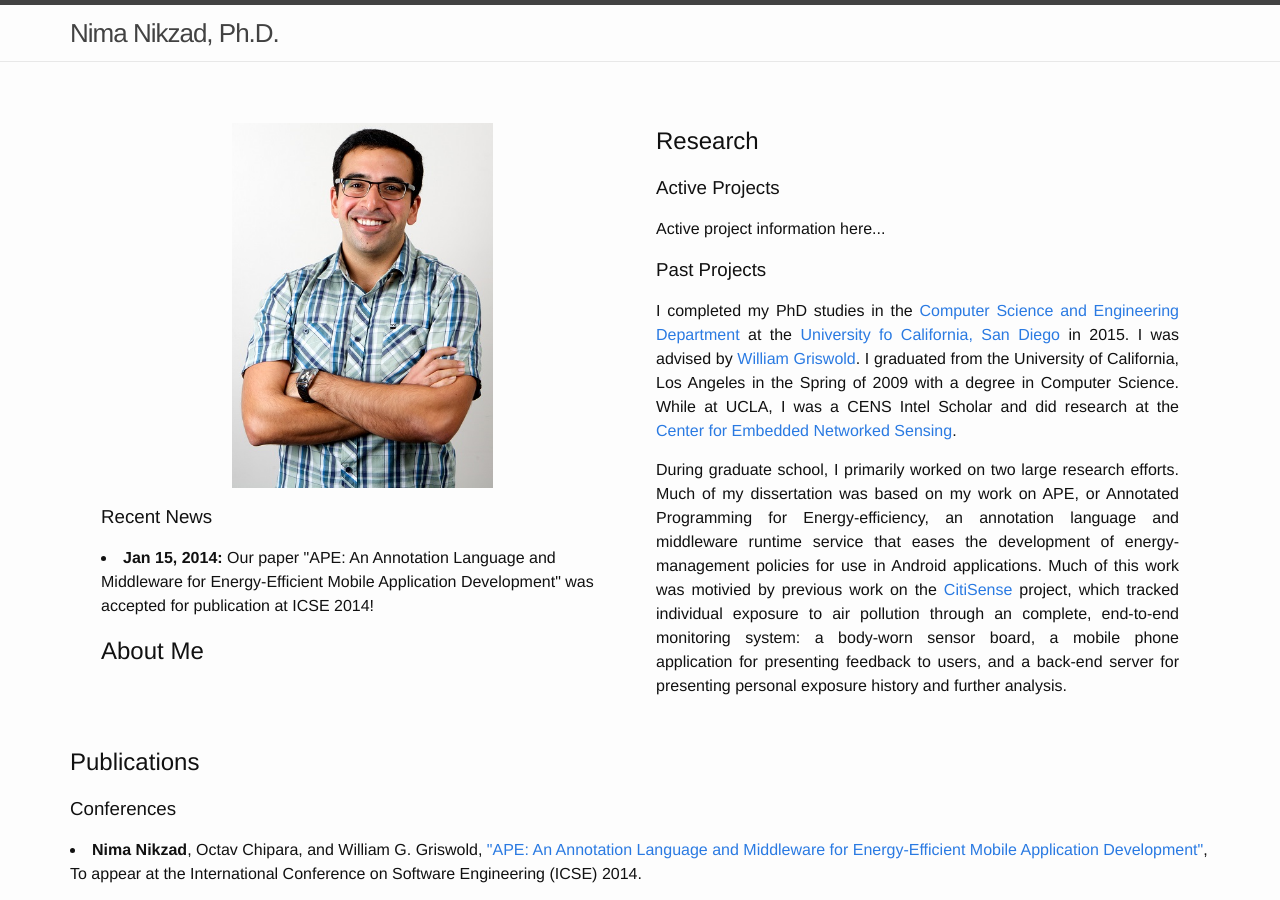
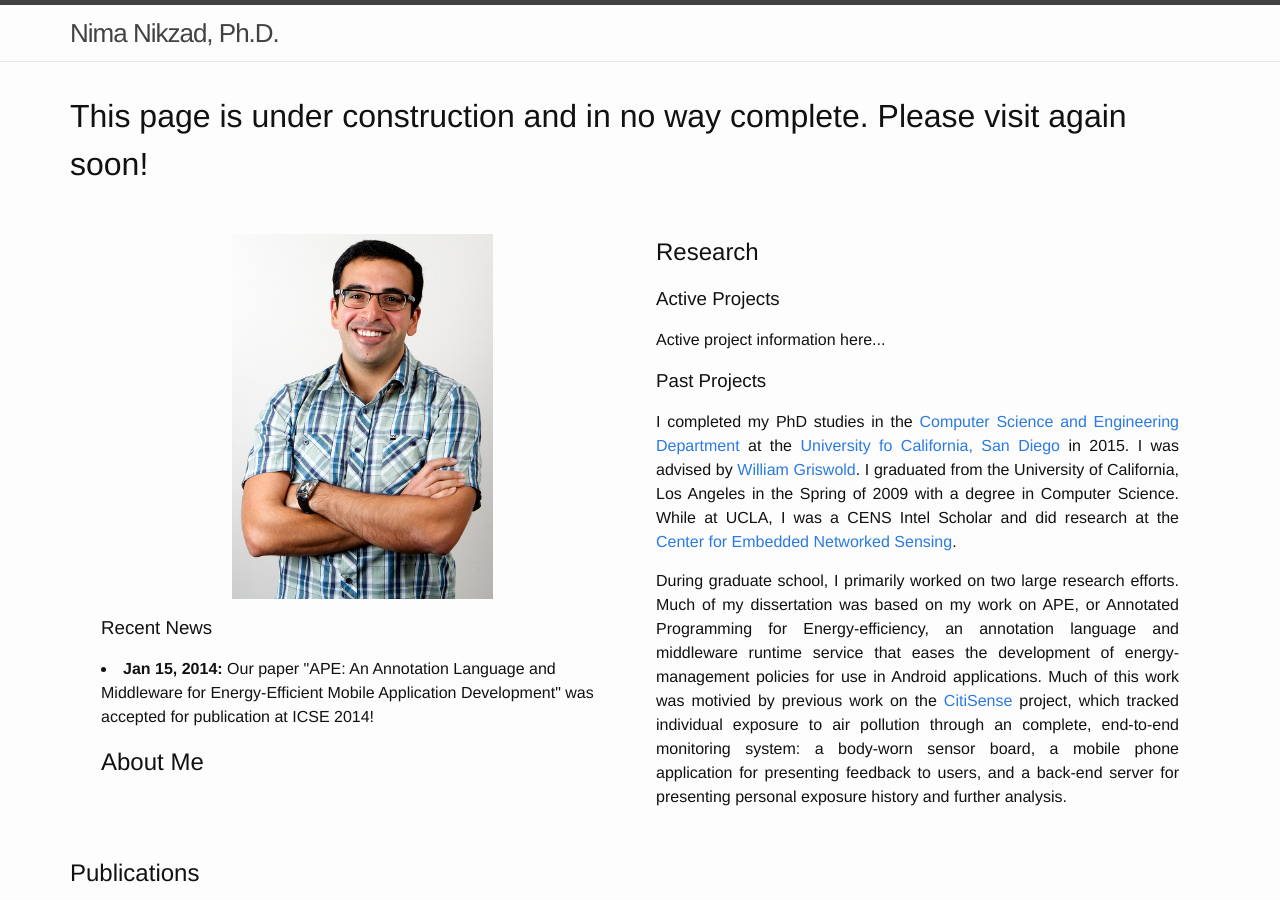
Before and after one commit to NNikzad/nnikzad.github.io, a Jekyll site: the page built from index.html, in a window 1280 px wide and 900 px high. Built offline with Jekyll 4.4.1, drawn with Linux system fonts in a browser that asks for light colours.

Commit message:
Added under construction message

```diff
--- a/index.html
+++ b/index.html
@@ -3,7 +3,7 @@ layout: default
 ---
 
 <div class="home">
-
+  <h1>This page is under construction and in no way complete. Please visit again soon!</h1>
   <table cellspacing="30" width=100%>
     <tr>
 
```
